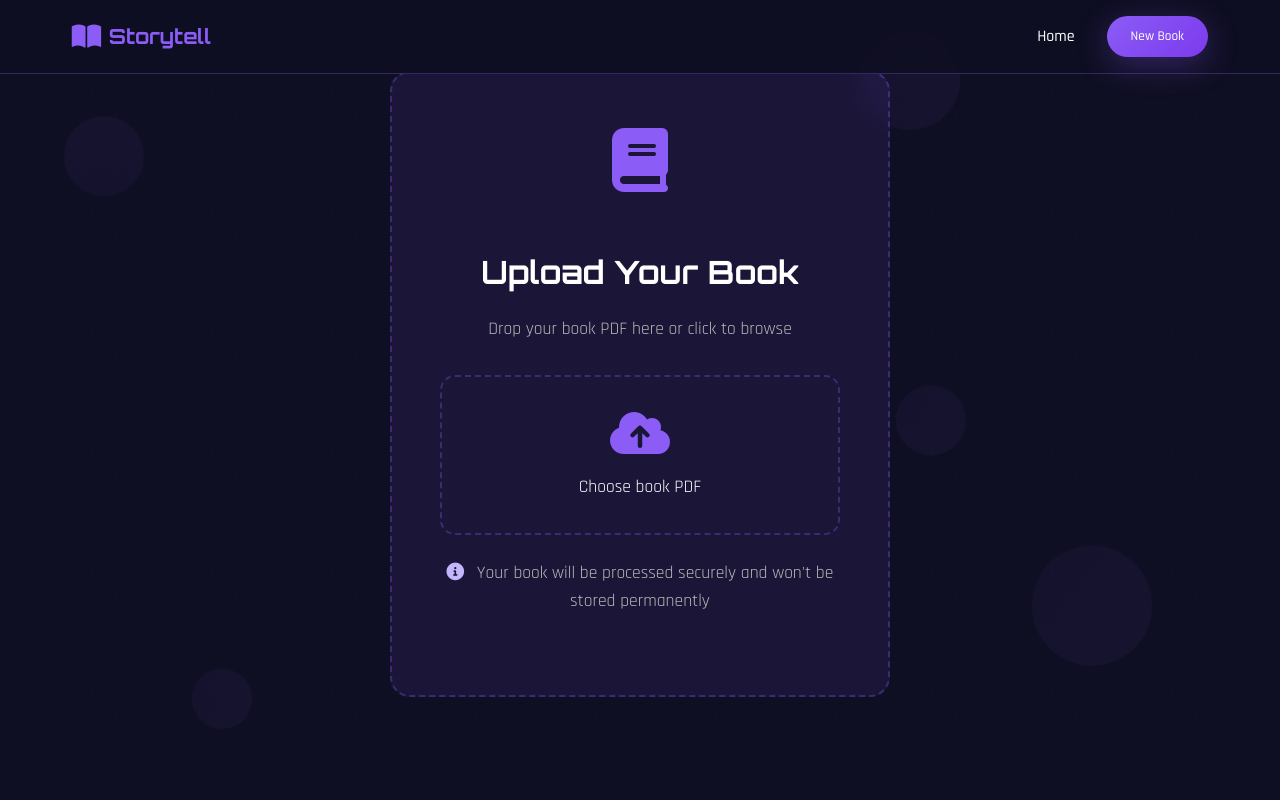
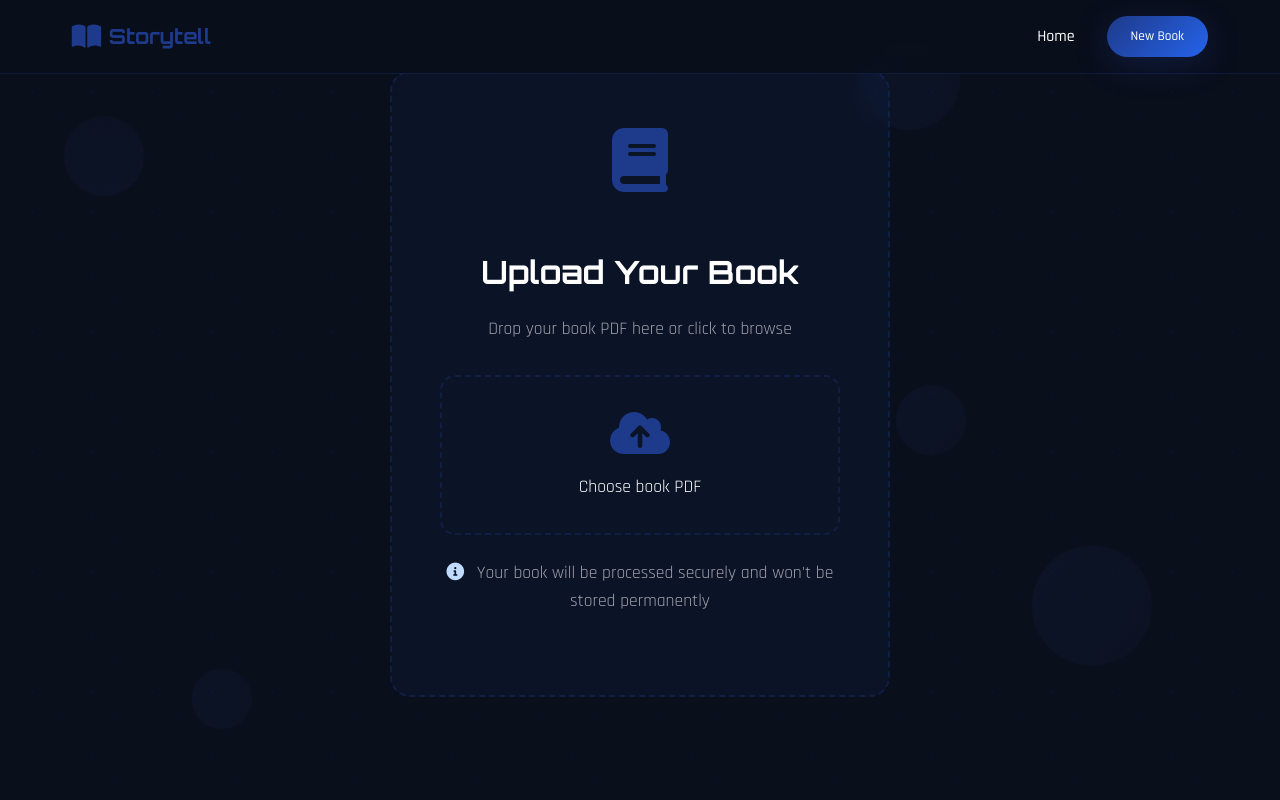
Before and after one commit to Anime-Shhh/Storytell, a Flask app: page /chatbot in a window 1280 px wide. Run offline with Flask 3, Linux system fonts and the light colour scheme.

Commit message:
blue theming

```diff
--- a/static/css/chatbot.css
+++ b/static/css/chatbot.css
@@ -6,24 +5,24 @@
 }
 
 :root {
-    /* Storytell Purple Color Palette */
-    --primary-purple: #8b5cf6;
-    --secondary-purple: #7c3aed;
-    --accent-purple: #a855f7;
-    --light-purple: #c4b5fd;
-    --dark-purple: #4c1d95;
-    --dark-bg: #0f0f23;
-    --darker-bg: #0a0a1a;
-    --light-text: #ffffff;
-    --gray-text: #b8b8b8;
-    --card-bg: rgba(139, 92, 246, 0.1);
-    --card-border: rgba(139, 92, 246, 0.3);
-    --gradient-primary: linear-gradient(135deg, var(--primary-purple), var(--secondary-purple));
-    --gradient-secondary: linear-gradient(135deg, var(--accent-purple), var(--light-purple));
-    --shadow-primary: 0 8px 32px rgba(139, 92, 246, 0.3);
-    --shadow-secondary: 0 8px 32px rgba(168, 85, 247, 0.3);
-    --user-bubble: linear-gradient(135deg, #667eea, #764ba2);
-    --ai-bubble: linear-gradient(135deg, #a855f7, #7c3aed);
+    /* Persona 3 Reload Blue Color Palette */
+    --primary-blue: #1E3A8A;
+    --secondary-blue: #2563EB;
+    --accent-blue: #3B82F6;
+    --light-blue: #BFDBFE;
+    --dark-blue: #0F172A;
+    --dark-bg: #0A0F1C;
+    --darker-bg: #060A14;
+    --light-text: #FFFFFF;
+    --gray-text: #A1A1AA;
+    --card-bg: rgba(30, 58, 138, 0.1);
+    --card-border: rgba(30, 58, 138, 0.3);
+    --gradient-primary: linear-gradient(135deg, var(--primary-blue), var(--secondary-blue));
+    --gradient-secondary: linear-gradient(135deg, var(--accent-blue), var(--light-blue));
+    --shadow-primary: 0 8px 32px rgba(30, 58, 138, 0.3);
+    --shadow-secondary: 0 8px 32px rgba(59, 130, 246, 0.3);
+    --user-bubble: linear-gradient(135deg, #2563EB, #1E3A8A);
+    --ai-bubble: linear-gradient(135deg, #3B82F6, #2563EB);
 }
 
 body {
@@ -110,8 +109,8 @@ body {
     width: 100%;
     height: 100%;
     background-image:
-        radial-gradient(circle at 20% 20%, rgba(139, 92, 246, 0.05) 1px, transparent 1px),
-        radial-gradient(circle at 80% 80%, rgba(168, 85, 247, 0.05) 1px, transparent 1px);
+        radial-gradient(circle at 20% 20%, rgba(30, 58, 138, 0.05) 1px, transparent 1px),
+        radial-gradient(circle at 80% 80%, rgba(59, 130, 246, 0.05) 1px, transparent 1px);
     background-size: 60px 60px;
     animation: particleMove 25s linear infinite;
 }
@@ -126,7 +125,7 @@ body {
     position: fixed;
     top: 0;
     width: 100%;
-    background: rgba(15, 15, 35, 0.95);
+    background: rgba(10, 15, 28, 0.95);
     backdrop-filter: blur(10px);
     border-bottom: 1px solid var(--card-border);
     z-index: 1000;
@@ -149,7 +148,7 @@ body {
     font-family: 'Orbitron', monospace;
     font-weight: 700;
     font-size: 1.3rem;
-    color: var(--primary-purple);
+    color: var(--primary-blue);
 }
 
 .nav-logo i {
@@ -246,7 +245,7 @@ body {
 
 .upload-icon {
     font-size: 4rem;
-    color: var(--primary-purple);
+    color: var(--primary-blue);
     margin-bottom: 1.5rem;
     animation: bounce 2s ease-in-out infinite;
 }
@@ -300,7 +299,7 @@ body {
 
 .upload-content i {
     font-size: 3rem;
-    color: var(--primary-purple);
+    color: var(--primary-blue);
 }
 
 .upload-content span {
@@ -314,7 +313,7 @@ body {
 }
 
 .upload-info i {
-    color: var(--light-purple);
+    color: var(--light-blue);
     margin-right: 0.5rem;
 }
 
```
Also changed, not shown: other parts of static/css/chatbot.css (+21 -22 lines), static/css/landing.css (+32 -33 lines).
